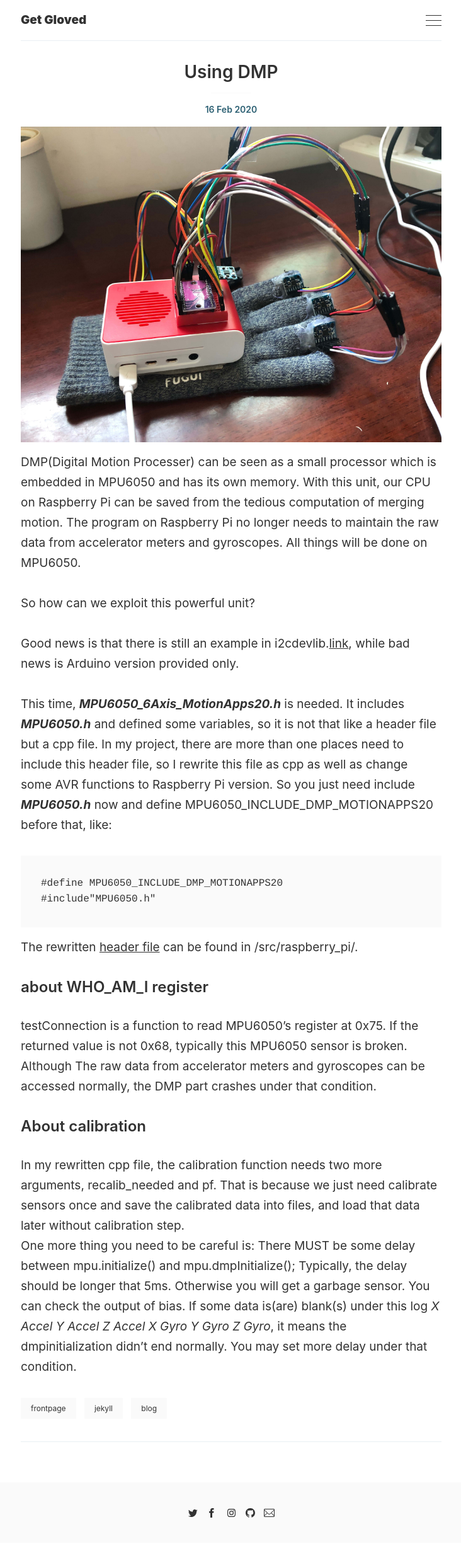
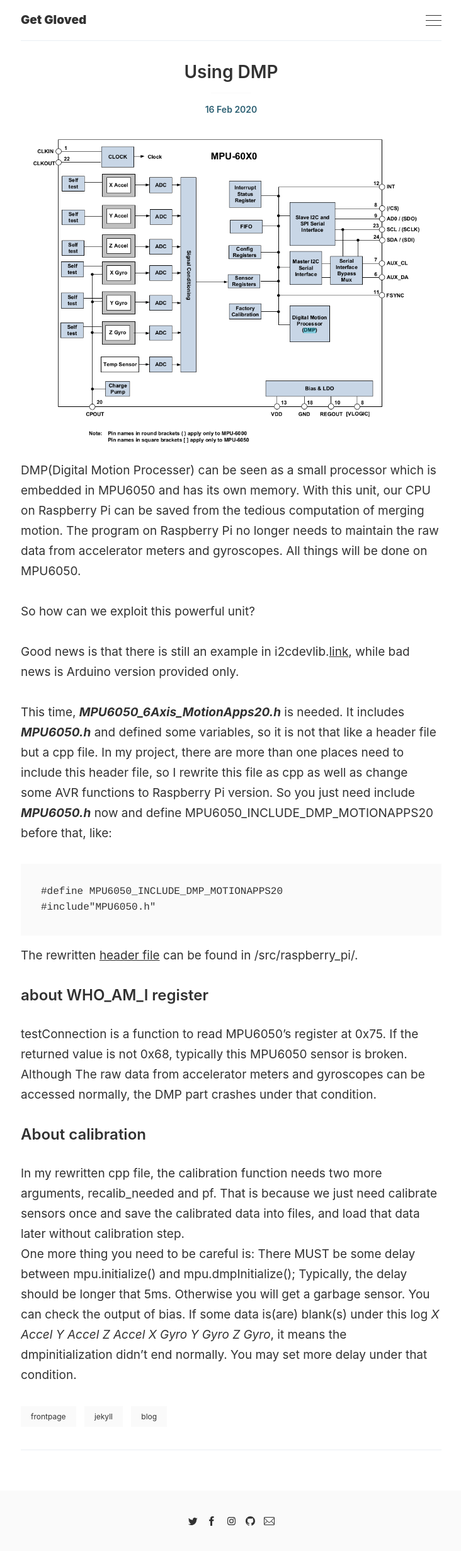
Before and after one commit to cocoakang/get-gloved, a Jekyll site: the page built from _posts/2020-02-16-using-dmp.markdown, in a window 1280 px wide. Shown: the whole page at 63% size, without its empty margins (273-1005 px from the left). Built offline with Jekyll 4.4.1, drawn with Linux system fonts in a browser that asks for light colours; comment, search, counter and statistics services are not loaded.

Commit message:
update dmp

```diff
--- a/_posts/2020-02-16-using-dmp.markdown
+++ b/_posts/2020-02-16-using-dmp.markdown
@@ -2,7 +2,7 @@
 layout: post
 title: Using DMP
 tags: [frontpage, jekyll, blog]
-image: '/images/posts/teaser.jpg'
+image: '/images/posts/dmp.png'
 ---
 
 DMP(Digital Motion Processer) can be seen as a small processor which is embedded in MPU6050 and has its own memory. With this unit, our CPU on Raspberry Pi can be saved from the tedious computation of merging motion. The program on Raspberry Pi no longer needs to maintain the raw data from accelerator meters and gyroscopes. All things will be done on MPU6050.
```
Also changed, not shown: images/posts/dmp.png (added).
